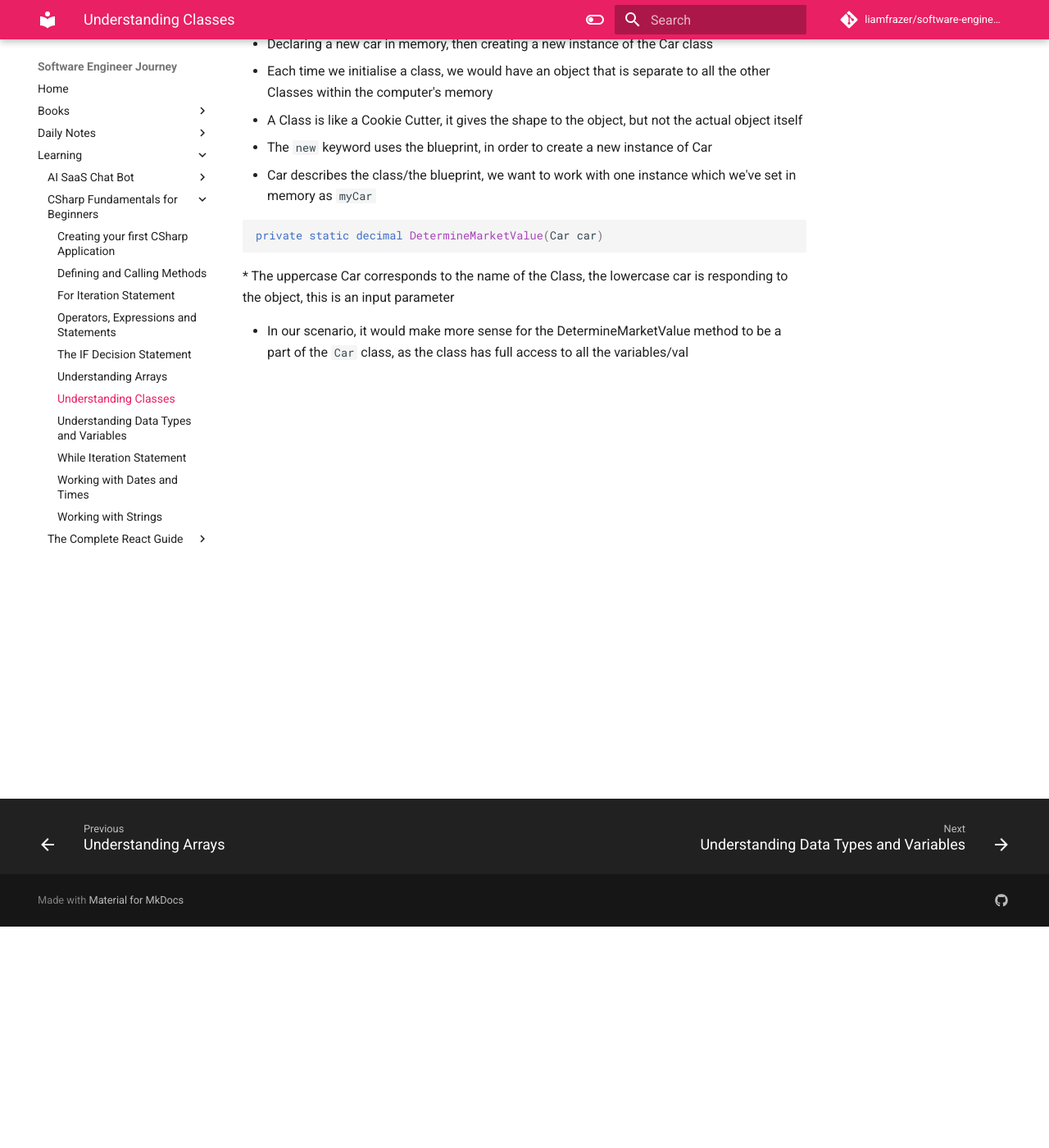
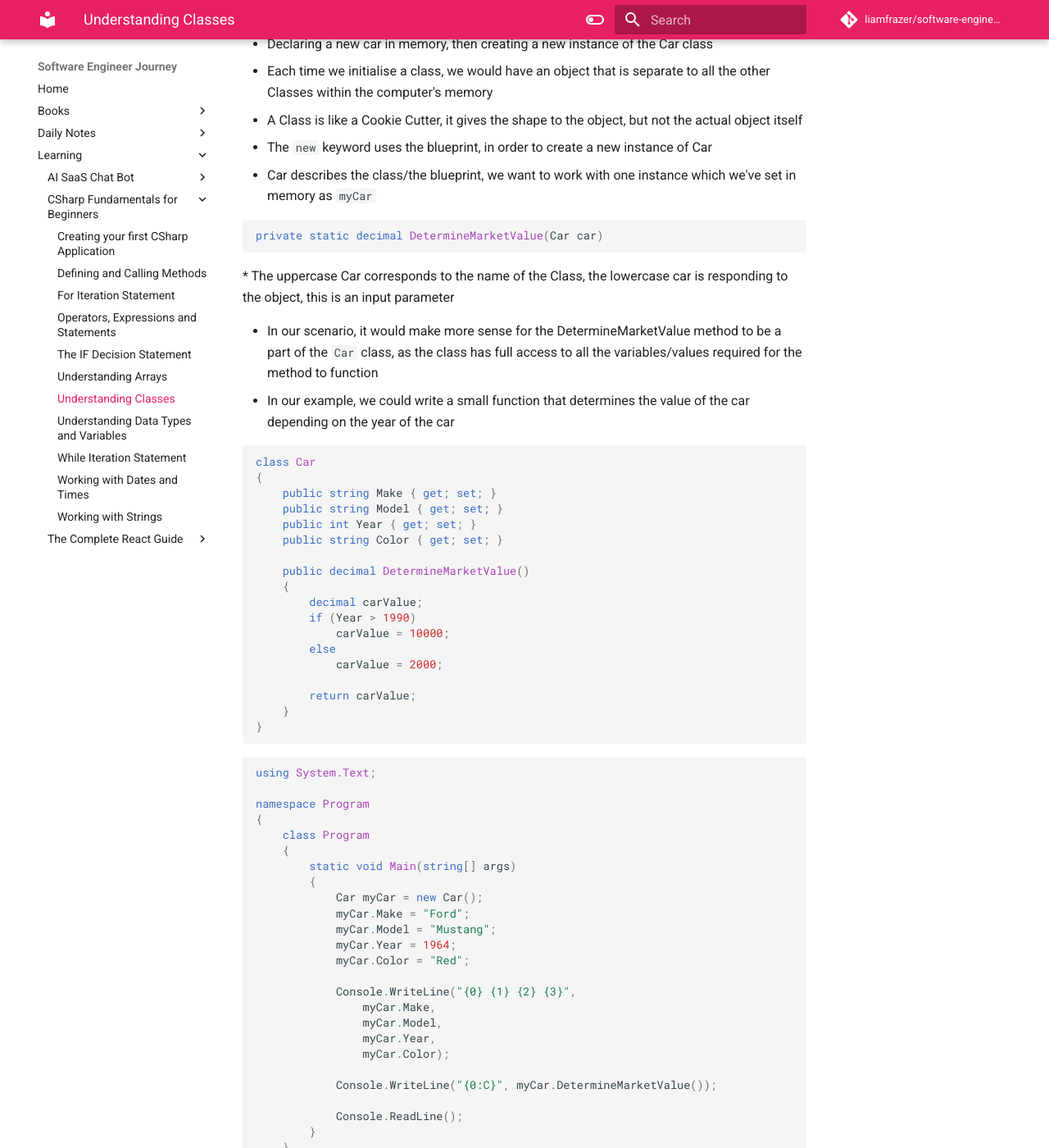
Before and after one commit to liamfrazer/software-engineer-journey, an MkDocs documentation site: the page built from docs/Learning/CSharp Fundamentals for Beginners/Understanding Classes.md, in a window 1280 px wide and 1400 px high, scrolled down 270 px. Shown: the whole window at 82% size. Built offline with MkDocs 1.6.1 and Material for MkDocs 9.7.7, drawn with Linux system fonts in a browser that asks for light colours; comment, search, counter and statistics services are not loaded; some of the changed text lies outside the part shown.

Commit message:
vault backup: 2024-01-07 11:17:51

````diff
--- a/docs/Learning/CSharp Fundamentals for Beginners/Understanding Classes.md
+++ b/docs/Learning/CSharp Fundamentals for Beginners/Understanding Classes.md
@@ -21,4 +21,79 @@ private static decimal DetermineMarketValue(Car car)
 ```
 * The uppercase Car corresponds to the name of the Class, the lowercase car is responding to the object, this is an input parameter
 
-* In our scenario, it would make more sense for the DetermineMarketValue method to be a part of the `Car` class, as the class has full access to all the variables/val
+* In our scenario, it would make more sense for the DetermineMarketValue method to be a part of the `Car` class, as the class has full access to all the variables/values required for the method to function
+* In our example, we could write a small function that determines the value of the car depending on the year of the car
+
+```c#
+class Car
+{
+    public string Make { get; set; }
+    public string Model { get; set; }
+    public int Year { get; set; }
+    public string Color { get; set; }
+
+    public decimal DetermineMarketValue()
+    {
+        decimal carValue;
+        if (Year > 1990)
+            carValue = 10000;
+        else
+            carValue = 2000;
+
+        return carValue;
+    }
+}
+```
+
+```c#
+using System.Text;
+
+namespace Program
+{
+    class Program
+    {
+        static void Main(string[] args)
+        {
+            Car myCar = new Car();
+            myCar.Make = "Ford";
+            myCar.Model = "Mustang";
+            myCar.Year = 1964;
+            myCar.Color = "Red";
+
+            Console.WriteLine("{0} {1} {2} {3}",
+                myCar.Make,
+                myCar.Model,
+                myCar.Year,
+                myCar.Color);
+
+            Console.WriteLine("{0:C}", myCar.DetermineMarketValue());
+
+            Console.ReadLine();
+        }
+    }
+
+
+    class Car
+    {
+        public string Make { get; set; }
+        public string Model { get; set; }
+        public int Year { get; set; }
+        public string Color { get; set; }
+
+        public decimal DetermineMarketValue()
+        {
+            decimal carValue;
+            if (Year > 1990)
+                carValue = 10000;
+            else
+                carValue = 2000;
+
+            return carValue;
+        }
+    }
+}
+```
+```console
+Ford Mustang 1964 Red
+£2,000.00
+```
````
